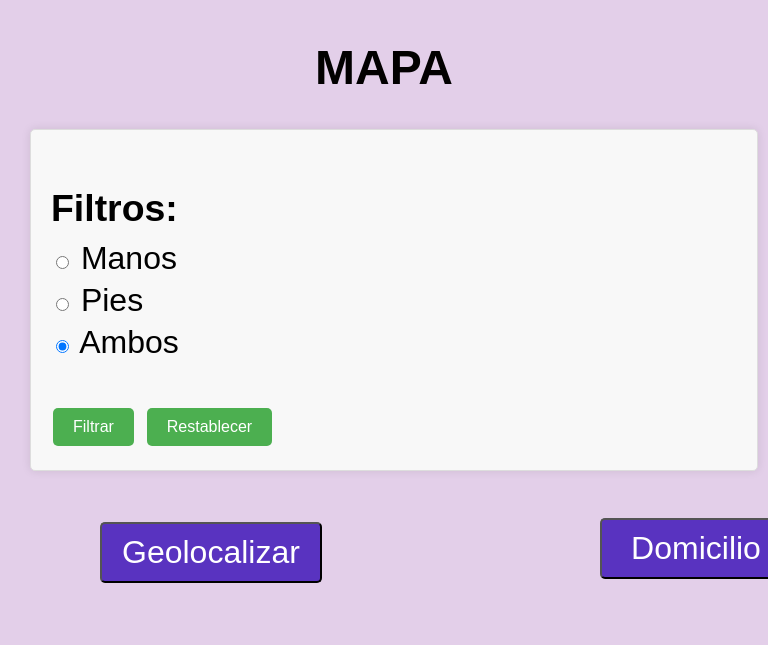
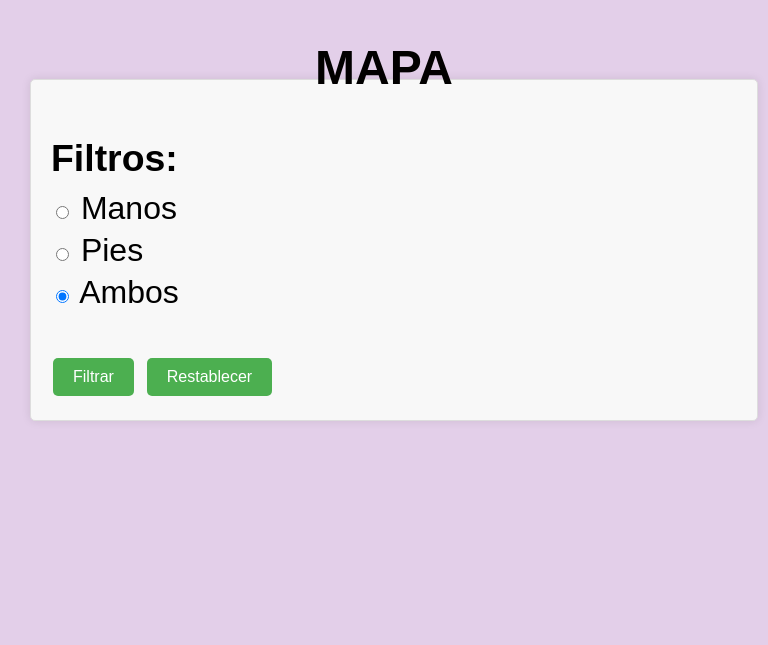
Before and after one commit to XrayTH/NailsExpress-Proto, a Flask app: template templates/mapa.html in a window 768 px wide. Shown: the part 124-769 px from the top of the page. Before the commit the page ends 707 px from the top, so only its background shows below. Run offline with Flask 3, Linux system fonts and the light colour scheme; the template is opened without the code that fills it, so the values that code supplies are empty; some libraries are stand-ins or nearby versions.

Commit message:
Ajuste 3

```diff
--- a/static/css/style.css
+++ b/static/css/style.css
@@ -345,16 +345,15 @@ h2 {
         max-width: 90%;
         margin: 10px;
         margin-left: 30px;
-        margin-top: -450px;
+        margin-top: -950px;
         font-size: xx-large;
     }
 
     #map {
         width: 90%;
-        margin-top: 20px;
         margin-left: 48px;
         float: none;
-        margin-top: 550px;
+        margin-top: 1000px;
     }
 
     button {
```
